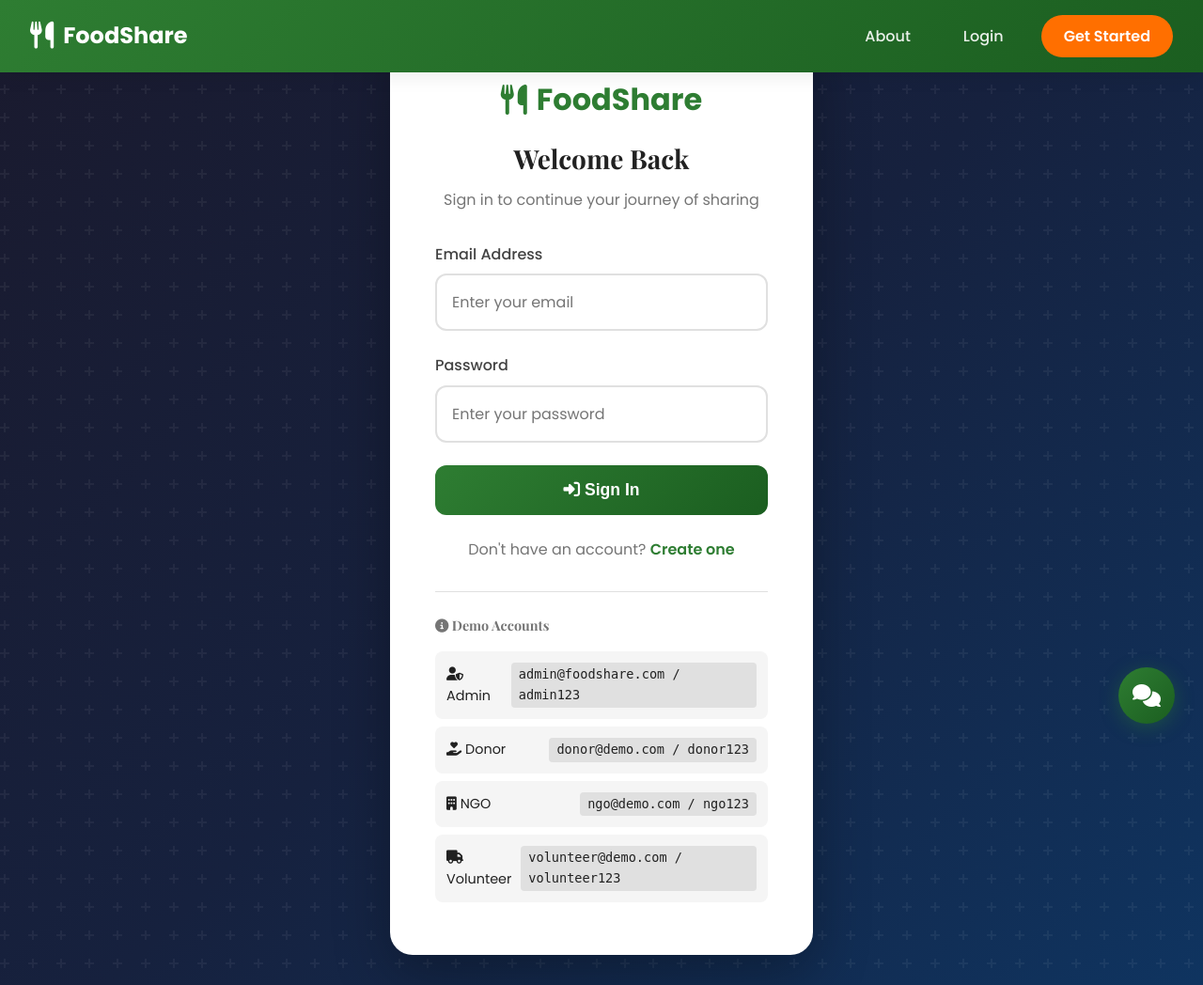
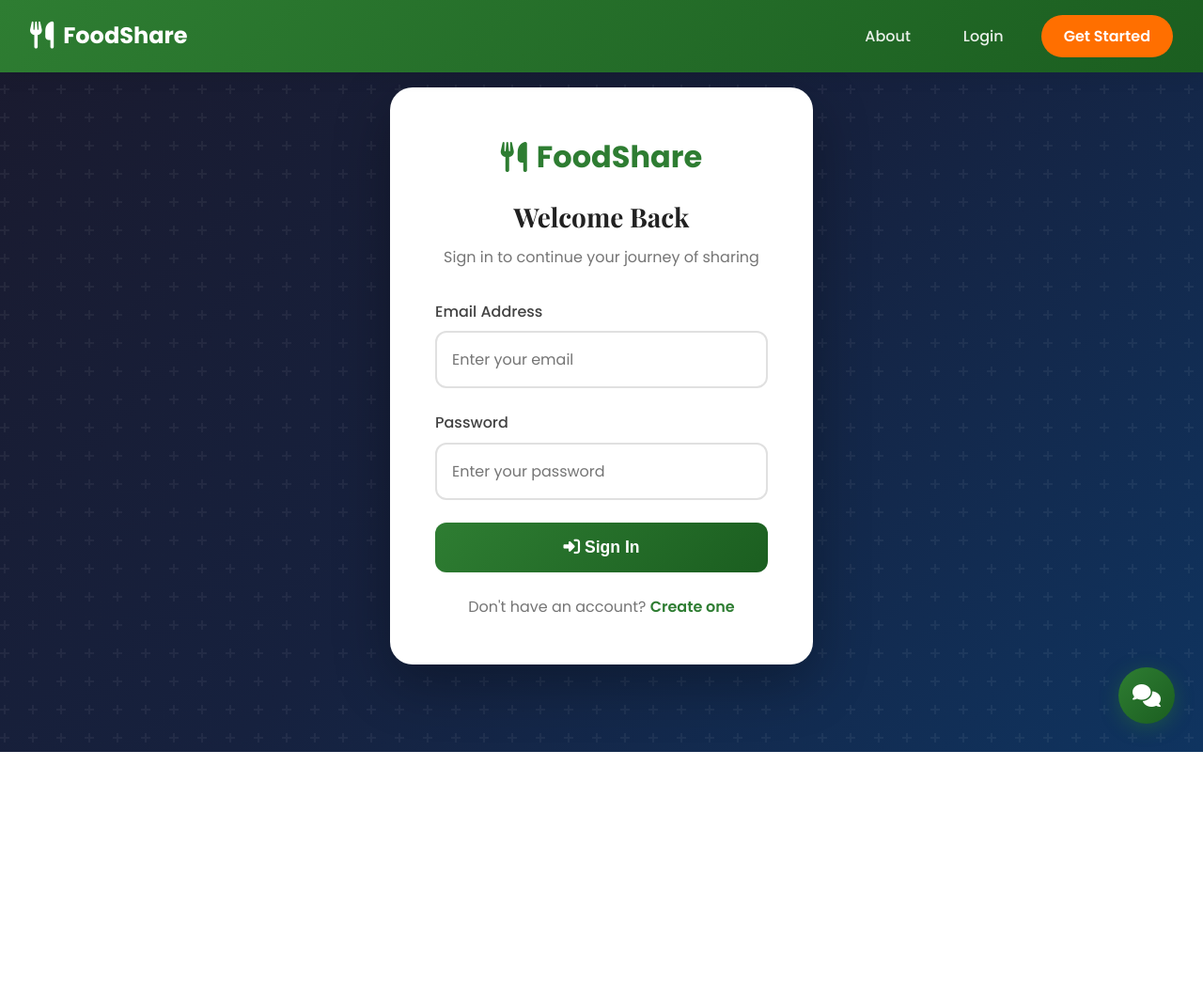
Before and after one commit to goritavaishnavi/food_donation_website, a Flask app: page /login in a window 1280 px wide. Shown: the whole page at 94% size. After the commit the page ends 800 px from the top, so only its background shows below. Run offline with Flask 3, Linux system fonts and the light colour scheme; some libraries are stand-ins or nearby versions.

Commit message:
remove demo accounts section

```diff
--- a/templates/login.html
+++ b/templates/login.html
@@ -119,36 +119,6 @@
     .auth-footer a:hover {
         text-decoration: underline;
     }
-
-    .demo-accounts {
-        margin-top: 2rem;
-        padding-top: 1.5rem;
-        border-top: 1px solid #e0e0e0;
-    }
-
-    .demo-accounts h4 {
-        font-size: 0.9rem;
-        color: #757575;
-        margin-bottom: 1rem;
-    }
-
-    .demo-account {
-        display: flex;
-        align-items: center;
-        justify-content: space-between;
-        padding: 0.75rem;
-        background: #f5f5f5;
-        border-radius: 8px;
-        margin-bottom: 0.5rem;
-        font-size: 0.9rem;
-    }
-
-    .demo-account code {
-        background: #e0e0e0;
-        padding: 2px 8px;
-        border-radius: 4px;
-        font-size: 0.85rem;
-    }
 </style>
 
 <div class="auth-page">
@@ -181,26 +151,6 @@
         <div class="auth-footer">
             Don't have an account? <a href="{{ url_for('register') }}">Create one</a>
         </div>
-
-        <div class="demo-accounts">
-            <h4><i class="fas fa-info-circle"></i> Demo Accounts</h4>
-            <div class="demo-account">
-                <span><i class="fas fa-user-shield"></i> Admin</span>
-                <code>admin@foodshare.com / admin123</code>
-            </div>
-            <div class="demo-account">
-                <span><i class="fas fa-hand-holding-heart"></i> Donor</span>
-                <code>donor@demo.com / donor123</code>
-            </div>
-            <div class="demo-account">
-                <span><i class="fas fa-building"></i> NGO</span>
-                <code>ngo@demo.com / ngo123</code>
-            </div>
-            <div class="demo-account">
-                <span><i class="fas fa-truck"></i> Volunteer</span>
-                <code>volunteer@demo.com / volunteer123</code>
-            </div>
-        </div>
     </div>
 </div>
 {% endblock %}
```
